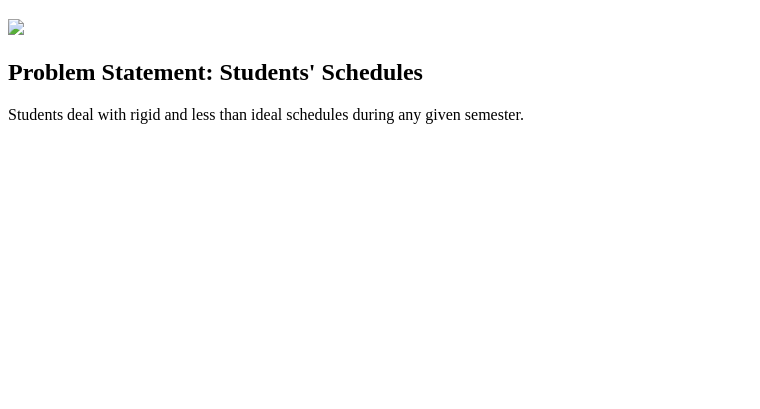
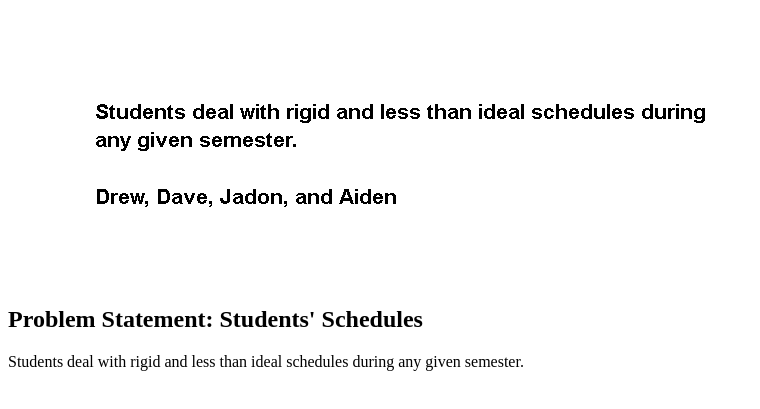
Before and after one commit to jadonck/jadonck.github.io, a plain HTML site: page index.html in a window 1280 px wide. Shown: the part 61-470 px from the top of the page, without its empty margins (0-760 px from the left). Drawn offline with Linux system fonts and the light colour scheme.

Commit message:
Update index.html

```diff
--- a/index.html
+++ b/index.html
@@ -6,7 +6,7 @@
   <body>
     <h1>Jadon Kirkland</h1>
     <section class="assign">
-      <img src="images/Problem-Statement.png"/>
+      <img src="images/Problem Statement.png"/>
        <section class="assign-det">
          <h2>Problem Statement: Students' Schedules</h2>
          <p>
```
